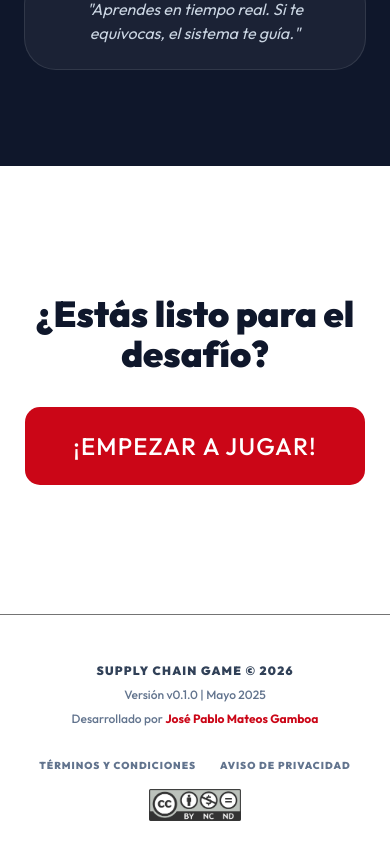
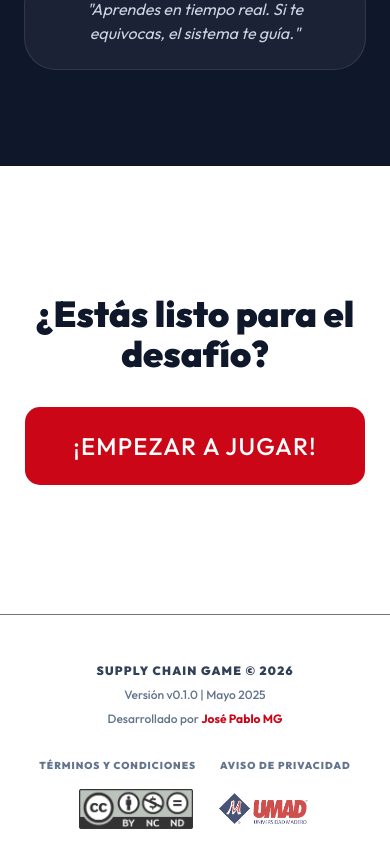
Before and after one commit to disloyalcobra/SupplyGame, a Next.js app: page / in a window 390 px wide. Shown: the part 3207-4074 px from the top of the page. Built offline with nearby package versions, Linux system fonts and the light colour scheme.

Commit message:
feat: implement responsive Footer component with UMAD branding and conditional visibility

```diff
--- a/src/components/Footer.tsx
+++ b/src/components/Footer.tsx
@@ -21,7 +21,7 @@ export function Footer() {
             Versión v0.1.0 | Mayo 2025
           </p>
           <p className="text-xs">
-            Desarrollado por <span className="text-[#cb0617] font-bold">José Pablo Mateos Gamboa</span>
+            Desarrollado por <span className="text-[#cb0617] font-bold">José Pablo MG</span>
           </p>
         </div>
 
@@ -34,11 +34,18 @@ export function Footer() {
               Aviso de Privacidad
             </Link>
           </div>
-          <img
-            src="/imagenes/CC_BY-NC-ND.svg.png"
-            alt="Creative Commons BY-NC-ND"
-            className="h-8 opacity-80 hover:opacity-100 transition-opacity"
-          />
+          <div className="flex items-center gap-6">
+            <img
+              src="/imagenes/CC_BY-NC-ND.svg.png"
+              alt="Creative Commons BY-NC-ND"
+              className="h-10 opacity-80 hover:opacity-100 transition-opacity"
+            />
+            <img
+              src="/imagenes/umadlogo.png"
+              alt="UMAD Logo"
+              className="h-10 opacity-80 hover:opacity-100 transition-opacity"
+            />
+          </div>
         </div>
       </div>
     </footer>
```
Also changed, not shown: public/imagenes/umadlogo.png (added).
